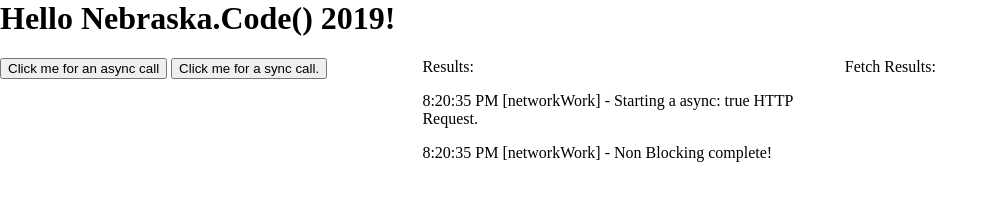
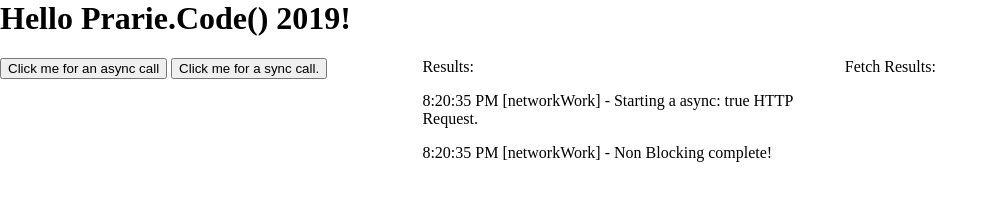
Before and after one commit to billdinger/WebPageSpeed, a website: page src/measure/index.html in a window 1280 px wide. Shown: the whole page, without its empty margins (0-994 px from the left). Drawn offline with Linux system fonts and the light colour scheme; no server answers.

Commit message:
updated for prarie code.

```diff
--- a/src/measure/index.html
+++ b/src/measure/index.html
@@ -1,11 +1,11 @@
 <html>
     <head>
-        <title>Hello  Nebraska.Code() 2019!</title>
+        <title>Hello  Prarie.Code() 2019!</title>
         <script src="measure_basic.js"></script>
     </head>
     <body style="margin: 0px; padding: 0px; border:0px">
         <script defer src="work.js"></script>
-        <h1 style="align-content: center">Hello Nebraska.Code() 2019!</h1>
+        <h1 style="align-content: center">Hello Prarie.Code() 2019!</h1>
         <div style="float: left; width: 33%">
             <button type="button" name="async" onclick="networkWork(true)">Click me for an async call</button>
             <button type="button" name="sync" onclick="networkWork(false)">Click me for a sync call.</button>
```
